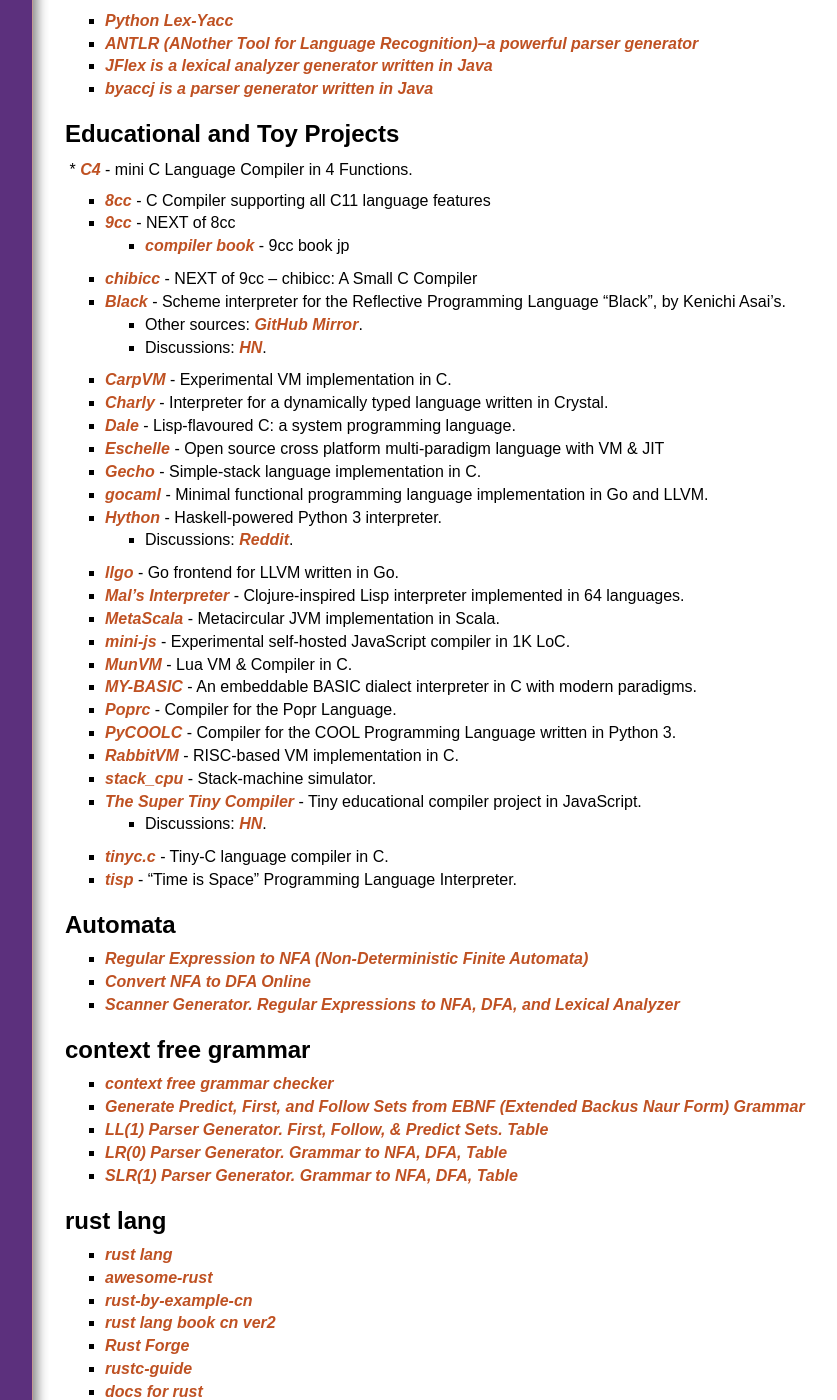
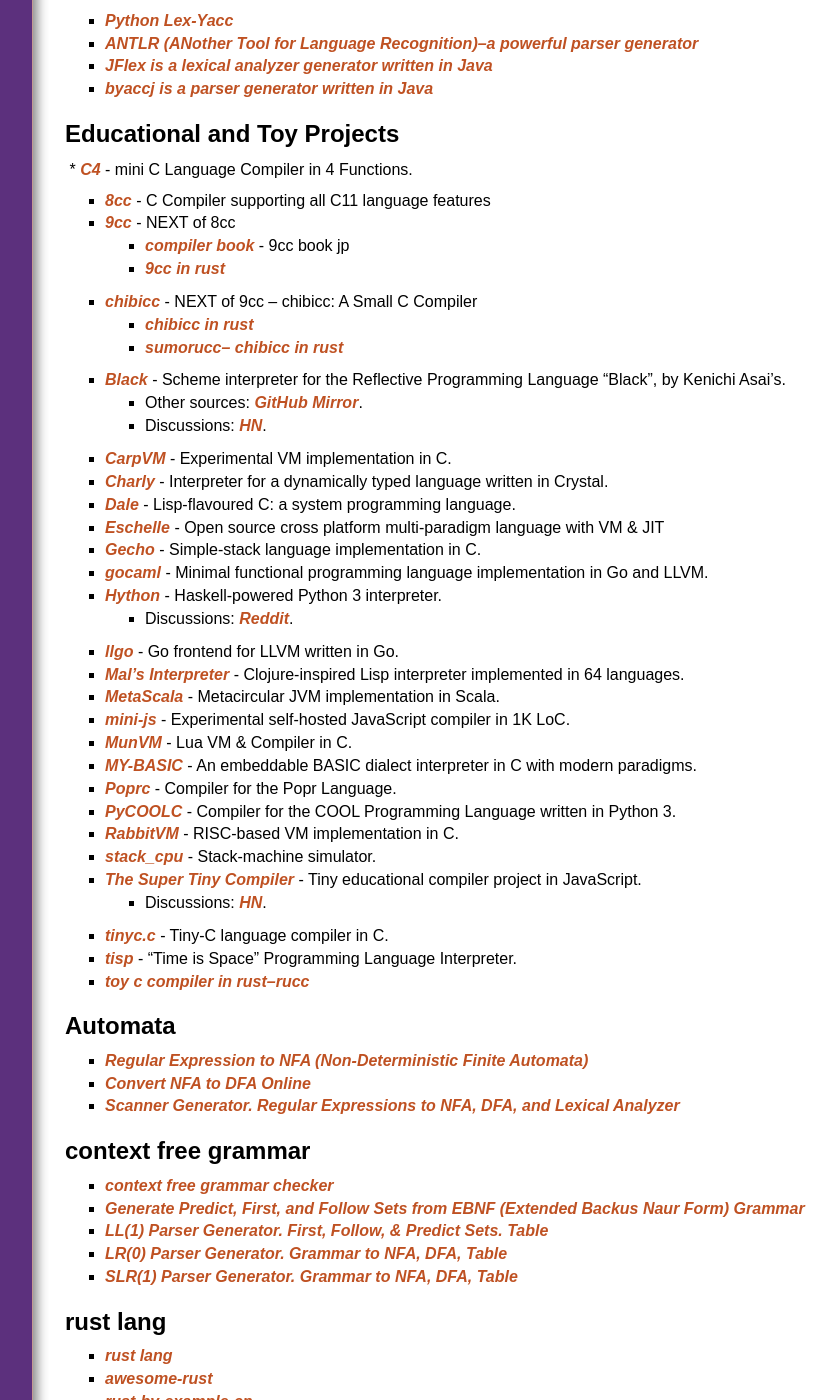
Before and after one commit to chyyuu/compiler_course_info, a Jekyll site: the page built from resources.md, in a window 1280 px wide and 1400 px high, scrolled down 4903 px. Shown: the whole window, without its empty margins (234-1071 px from the left). Built offline with Jekyll 4.4.1, drawn with Linux system fonts in a browser that asks for light colours; nearby versions of some CDN libraries; our own code applies the rules of GitHub Pages for plain Markdown files.

Commit message:
Update resources.md

```diff
--- a/resources.md
+++ b/resources.md
@@ -184,7 +184,10 @@
   * [8cc](https://github.com/rui314/8cc) - C Compiler supporting all C11 language features
   * [9cc](https://github.com/rui314/9cc) - NEXT of 8cc
     - [compiler book](https://www.sigbus.info/compilerbook) - 9cc book jp
+    - [9cc in rust](https://github.com/utam0k/r9cc)
   * [chibicc](https://github.com/rui314/chibicc) - NEXT of 9cc -- chibicc: A Small C Compiler
+    - [chibicc in rust](https://github.com/AK-10/rust_chibicc)
+    - [sumorucc-- chibicc in rust](https://github.com/hotiket/sumorucc)
   * [Black](http://www.is.ocha.ac.jp/~asai/Black/) - Scheme interpreter for the Reflective Programming Language "Black", by Kenichi Asai's.
     + Other sources: [GitHub Mirror](https://github.com/readevalprintlove/black).
     + Discussions: [HN](https://news.ycombinator.com/item?id=8558822).
@@ -210,6 +213,7 @@
     + Discussions: [HN](https://news.ycombinator.com/item?id=11395656).
   * [tinyc.c](http://www.iro.umontreal.ca/~felipe/IFT2030-Automne2002/Complements/tinyc.c) - Tiny-C language compiler in C.
   * [tisp](https://github.com/raviqqe/tisp) - "Time is Space" Programming Language Interpreter.
+  * [toy c compiler in rust--rucc](https://github.com/maekawatoshiki/rucc)
 
 ## Automata
   * [Regular Expression to NFA (Non-Deterministic Finite Automata)](http://hackingoff.com/compilers/regular-expression-to-nfa-dfa)
```
